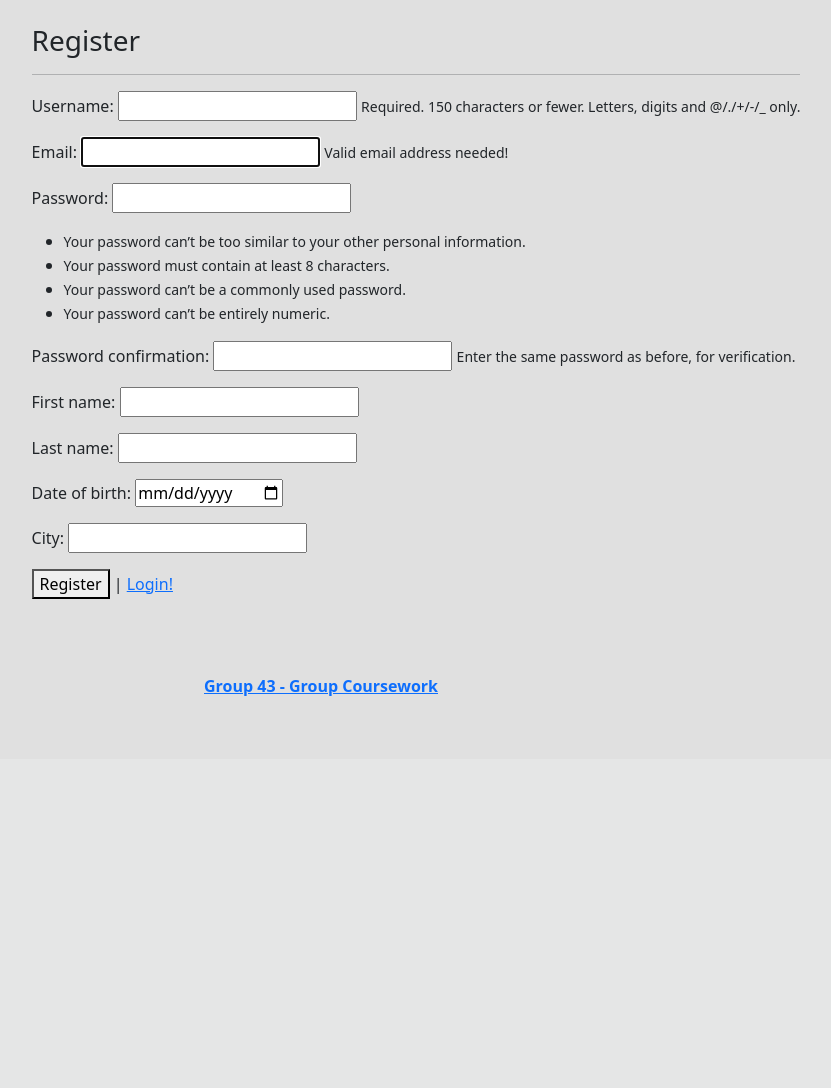
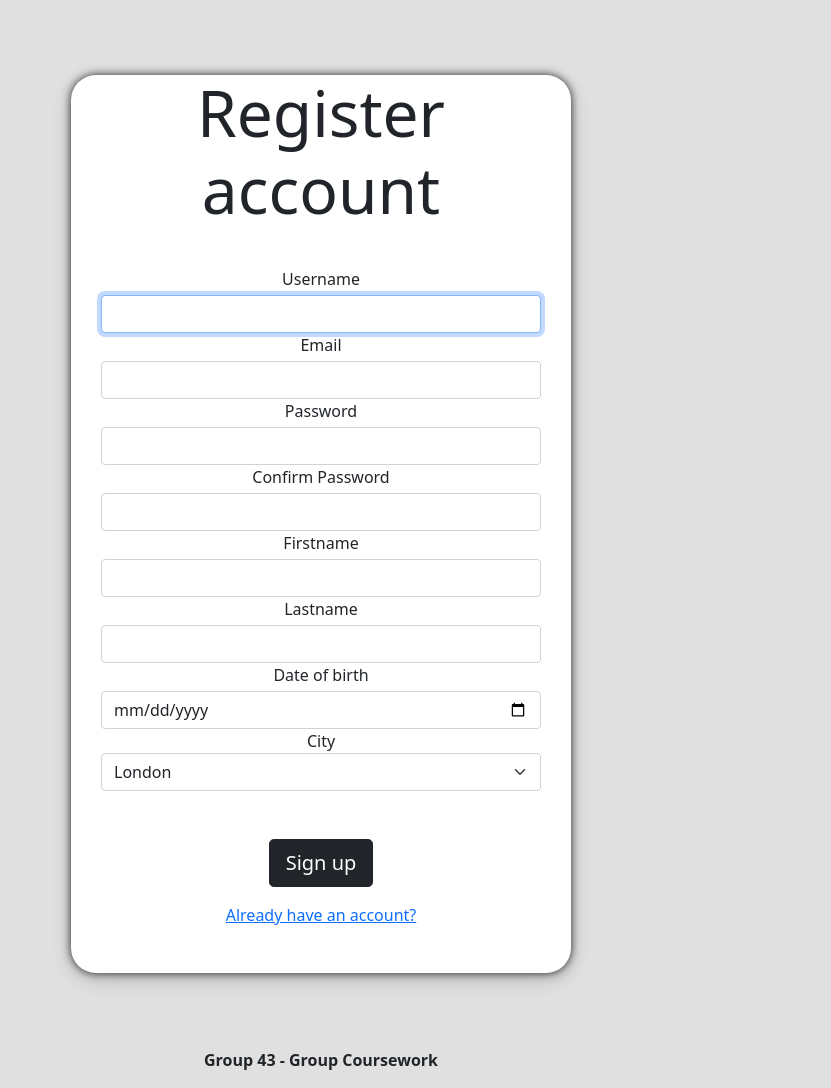
Before and after one commit to nadz12343/hobbies-web-app, a Django app: page /register/ in a window 1280 px wide. Shown: the part 41-1129 px from the top of the page, without its empty margins (319-1150 px from the left). Before the commit the page ends 737 px from the top, so only its background shows below. Run offline with Django 3.2, Linux system fonts and the light colour scheme.

Commit message:
Bunch of UI improvements & more
- Register.html got a new redesign to suit the overall theme of the website
-Profile page has a finished UI
-Similar hobbies page displays additional info about the user
-index.html displays the most recent hobby that was added to the list correctly

```diff
--- a/hob/models.py
+++ b/hob/models.py
@@ -81,6 +81,8 @@ class UserAccount(AbstractUser):
             'id': self.id,
             'email': self.email,
             'username': self.username,
+            'city': self.city,
+            'dob': self.date_of_birth,
             'api': reverse('send-request', kwargs={'id': self.id}),
         }
 
@@ -111,5 +113,6 @@ class FriendRequest(models.Model):
 
     def requests_to_dictionary(self):
         return {
-            'from': self.from_user.friends_dictionary()
+            'from': self.from_user.friends_dictionary(),
+            'sent': self.date_sent,
         }
--- a/hob/static/hob/acc-style.css
+++ b/hob/static/hob/acc-style.css
@@ -6,10 +6,11 @@ body {
     background-color: #E0E0E0;
 }
 
-#login-form {
+#login-form, #register-form {
     background-color: white;
     margin-top: 75px;
     border-radius: 25px;
+    width: 400px;
     box-shadow: 0 0 8px 0 rgba(0, 0, 0, 0.8), 0 6px 20px 0 rgba(0, 0, 0, 0.19);
 }
 
@@ -25,3 +26,7 @@ body {
     text-align: center;
     margin-top: 75px;
 }
+
+#register-form{
+    justify-content: center;
+}
--- a/hob/templates/account/login.html
+++ b/hob/templates/account/login.html
@@ -28,7 +28,7 @@
     <form> {% endcomment %}
 
     <div class="text-center" id="login-form">
-            <form class="form-signin" style="width: 330px;" method="post">
+            <form class="form-signin" style="width: 400px;" method="post">
 
                 {% csrf_token %}
 
@@ -59,7 +59,6 @@
 
                 <button class="btn btn-dark btn-lg btn-block mt-5" type="submit">Sign in</button>
                 <p class="mt-3"><a href="{% url 'register' %}">Register an account</a></p>
-                <p class="mt-5 mb-3 text-muted">Group 43</p>
             </form>
     </div>
 {% endblock content %}
--- a/hob/templates/account/register.html
+++ b/hob/templates/account/register.html
@@ -1,10 +1,25 @@
 {% extends "account/base.html" %}
+
+
 
 {% block content %}
 
-    <br><h3>Register</h3><hr>
+<style>
+    #register-form {
+        background-color: white;
+        width: 500px;
+        margin-top: 75px;
+        border-radius: 25px;
+        text-align: center;
+        box-shadow: 0 0 8px 0 rgba(0, 0, 0, 0.8), 0 6px 20px 0 rgba(0, 0, 0, 0.19);
+    }
 
-    <form method="post">
+    #register-form form {
+        padding: 30px;
+    }
+</style>
+
+    <!-- <form method="post">
 
         {% csrf_token %}
 
@@ -24,5 +39,46 @@
         {% endfor %}
 
         <button type="submit">Register</button>  | <a href="{% url 'login' %}">Login!
-    <form>
+    <form>   -->
+        <div class="text-center" id="register-form">
+
+            <h1 class="display-3 mb-3font-weight-normal">Register account</h1>
+            <form class="form-signup" method="post">
+
+                {% csrf_token %}
+
+                <label for="inputUsername" class="sr-only">Username</label>
+                <input type="text" name="username" id="inputUsername" class="form-control mt-1"required autofocus>
+
+                <label for="inputEmail" class="sr-only">Email</label>
+                <input type="email" name="email" id="inputEmail" class="form-control mt-1"required autofocus>
+
+                <label for="inputPassword" class="sr-only">Password</label>
+                <input type="password" name="password1" id="inputPassword" class="form-control mt-1" required>
+
+                <label for="inputPassword2" class="sr-only">Confirm Password</label>
+                <input type="password" name="password2" id="inputPassword2" class="form-control mt-1" required>
+
+                <label for="inputFirstname" class="sr-only">Firstname</label>
+                <input type="text" name="first_name" id="inputFirstname" class="form-control mt-1"required>
+
+                <label for="inputLastname" class="sr-only">Lastname</label>
+                <input type="text" name="last_name" id="inputLastname" class="form-control mt-1"required>
+
+                <label for="inputDOB" class="sr-only">Date of birth</label>
+                <input type="date" name="date_of_birth" id="inputDOB" class="form-control mt-1"required>
+
+                <label for="inputCity" class="sr-only">City</label>
+                <select class="form-select" name="city" id="cities">
+                    <option value="London">London</option>
+                    <option value="Manchester">Manchester</option>
+                    <option value="Liverpool">Liverpool</option>
+                    <option value="Glasgow">Glasgow</option>
+                </select>
+
+                <button class="btn btn-dark btn-lg btn-block mt-5" type="submit">Sign up</button>
+                <p class="mt-3"><a href="{% url 'login' %}">Already have an account?</a></p>
+            </form>
+        </div>
+
 {% endblock content %}
--- a/hob/templates/hob/hobbies.html
+++ b/hob/templates/hob/hobbies.html
@@ -99,7 +99,6 @@
                         })
                     })
                     h.is_added=true
-                    alert("View the profile page to see your hobbies!")
                 }
                 catch(error) {
                     alert("ERROR: record was not deleted!")
--- a/hob/urls.py
+++ b/hob/urls.py
@@ -1,7 +1,7 @@
 from django.contrib import admin
 from django.urls import path
 from hob.views import register, index, logoutUser, loginUser, profile, hobbies, similar_hobbies
-from .api import GET_UserAccount, PUT_UserAccount, hobbies_api, addHobby_api, add_hobby_user_list, GET_all_UserAccount, send_friend_request, GET_friend_requests, manage_friend_request, remove_hobby_from_list
+from .api import GET_UserAccount, PUT_UserAccount, hobbies_api, addHobby_api, add_hobby_user_list, GET_all_UserAccount, send_friend_request, GET_friend_requests, manage_friend_request, remove_hobby_from_list, get_latest_hobbies
 
 urlpatterns = [
     # Account
@@ -21,6 +21,7 @@ urlpatterns = [
     path('api/get-requests/', GET_friend_requests, name="get-requests"),
     path('api/manage-request/<int:id>', manage_friend_request, name="manage-request"),
     path('api/remove-hobby/<int:id>', remove_hobby_from_list, name="remove-user-hobby"),
+    path('api/latest-hobbies', get_latest_hobbies, name="latest-hobbies"),
 
     # Webpages
     path('', index, name="home"),
```
Also changed, not shown: hob/api.py (+11 -0 lines), hob/templates/hob/hobbies/similar_hobbies.html (+8 -0 lines), hob/templates/hob/index.html (+4 -4 lines), hob/templates/hob/profile.html (+79 -24 lines).
